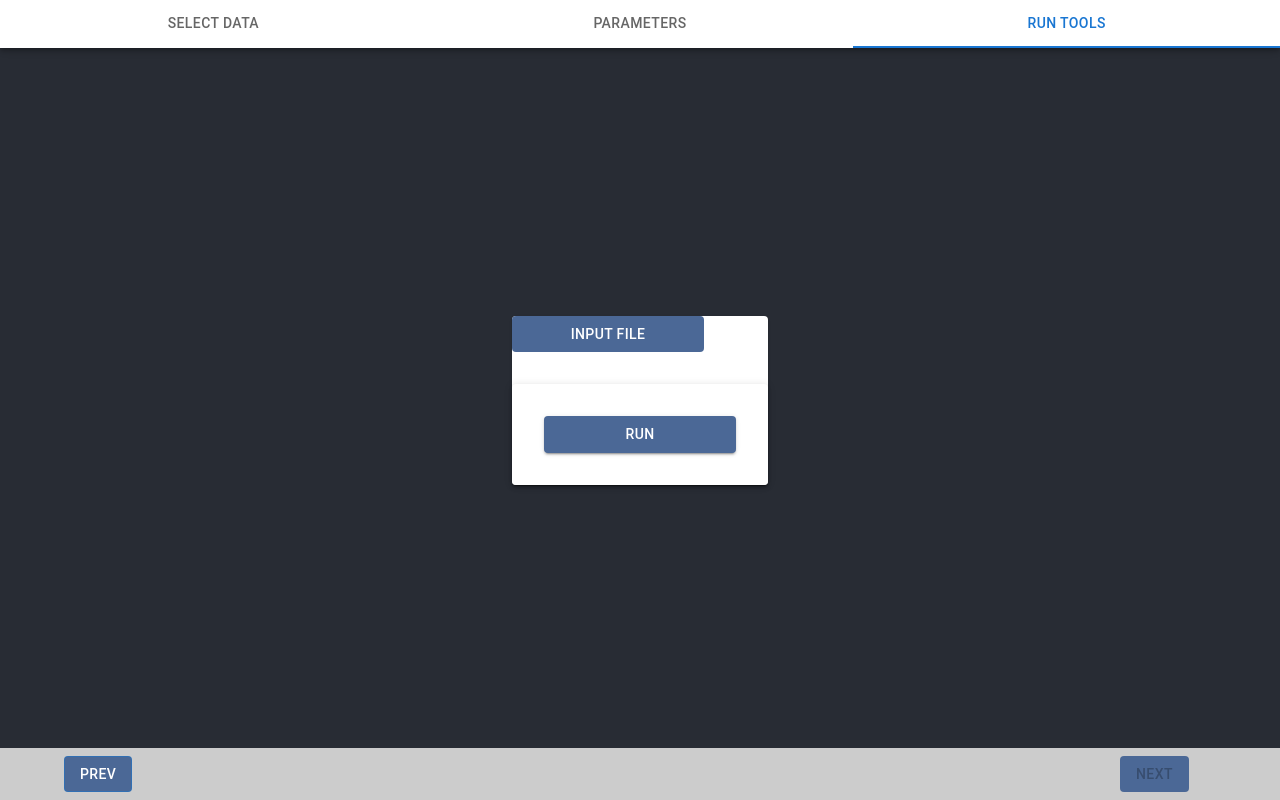
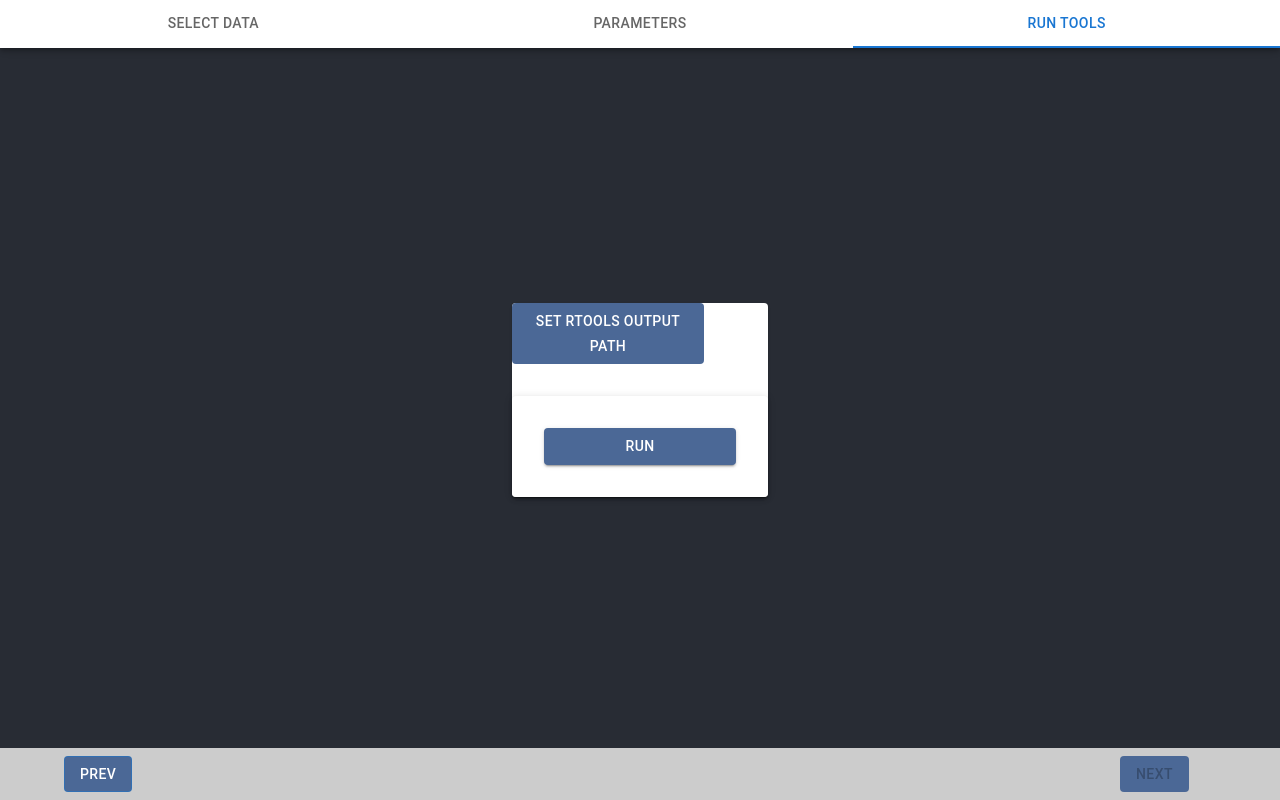
Before and after one commit to bwmodlin/SharpApp, a React (Create React App) app in the folder frontend/: page / in a window 1280 px wide. Both pictures are taken after a click on the tab "RUN TOOLS". Built offline with nearby package versions, Linux system fonts and the light colour scheme; the HTML template or start-up script is replaced by a standard one.

Commit message:
Fixed some stuff

```diff
--- a/frontend/src/RunTest.js
+++ b/frontend/src/RunTest.js
@@ -3,12 +3,21 @@ import {Stack, Button, Box, Paper} from '@mui/material';
 import axios from 'axios';
 
 function Param(props) {
-  const {dataFile, markerFile, configFile, refFile, labelFile, neighbors, selected} = props
+  const {dataFile, markerFile, configFile, refFile, labelFile, neighbors, selected, outputPath, setOutputPath} = props
 
   const [getMessage, setGetMessage] = useState("loading")
 
+  const handleChange = (event) => {
+    const item = event.target.files.item(0)
+    const path = item.path.split('/')
+    const newPath = path.slice(0, path.length-1)
+    setOutputPath([path[path.length - 2], newPath.join("/")])
+
+
+  }
+
   const onRun = () => {
-    axios.post('http://127.0.0.1:5000/rtools/run', {dataFile: dataFile[1], markerFile: markerFile[1], configFile: configFile[1], refFile: refFile[1], labelFile: labelFile[1], neighbors: neighbors, selected: selected.toString()}, {
+    axios.post('http://127.0.0.1:5000/rtools/run', {dataFile: dataFile[1], markerFile: markerFile[1], configFile: configFile[1], refFile: refFile[1], labelFile: labelFile[1], neighbors: neighbors, selected: selected.toString(), outputPath: outputPath[1]}, {
   headers: {
     'Content-Type': 'application/json'
   }}).then(response => {
@@ -26,11 +35,12 @@ function Param(props) {
             sx={{color:"white", backgroundColor:"#4b6896", width: "15vw", textAlign: "center", m: 4}}
             component="label"
           >
-            {"Input file"}
+            {outputPath[0]}
             <input
               type="file"
               webkitdirectory=""
               directory=""
+              onChange={handleChange}
               hidden
             />
           </Button>
--- a/frontend/src/Steps.js
+++ b/frontend/src/Steps.js
@@ -111,6 +111,9 @@ function Steps (props) {
                       labelFile={labelFile}
                       neighbors={neighbors}
                       selected={selected}
+                      outputPath={outputPath}
+                      setOutputPath={setOutputPath}
+
                     />
             </TabPanel>
         </div>
```
Also changed, not shown: 1 other file (tests, documents, lock files or other folders).
